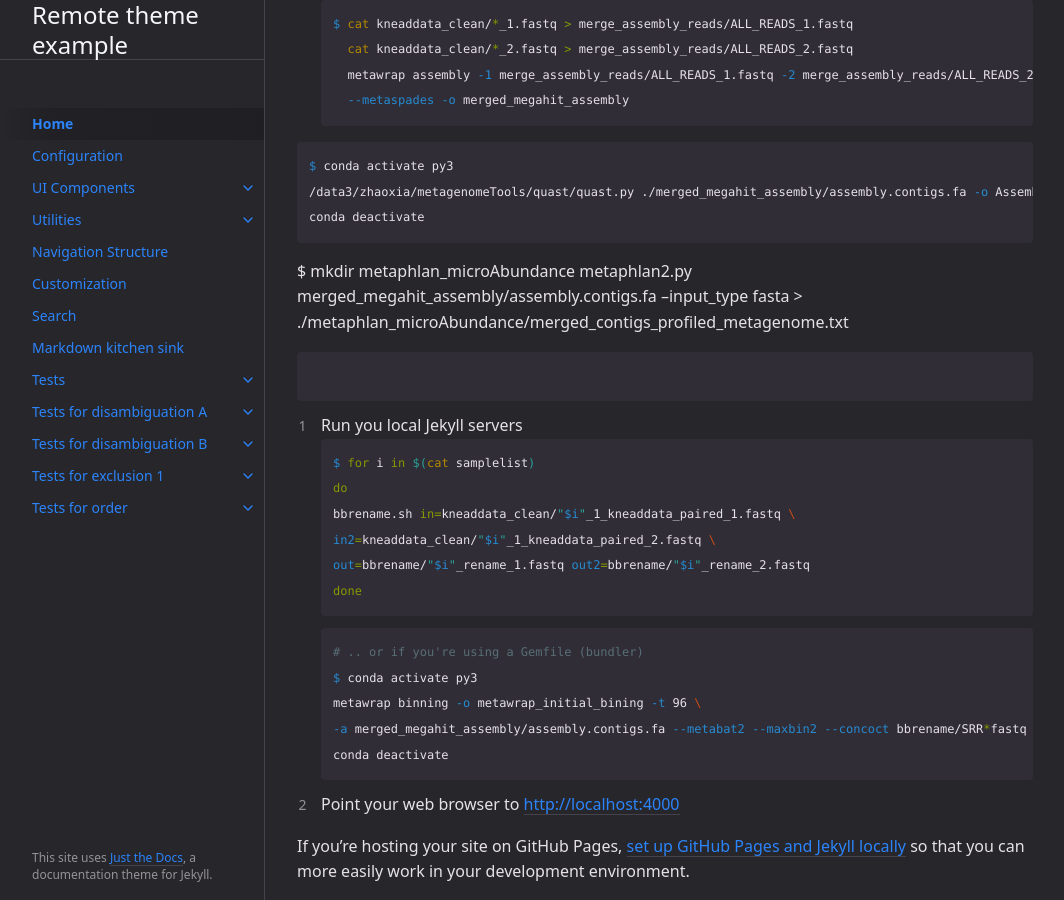
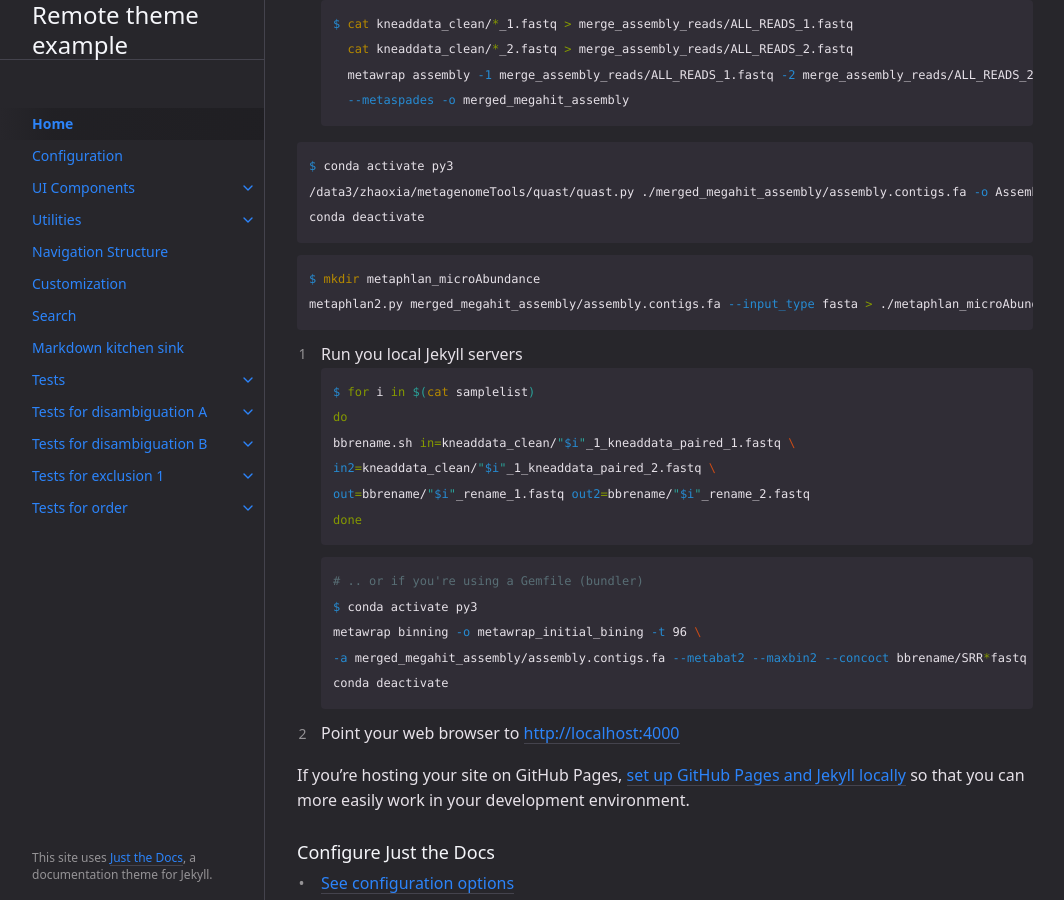
Before and after one commit to zhaoxia413/Metagenome_ICI, a Jekyll site: the page built from index.md, in a window 1280 px wide and 900 px high, scrolled down 1983 px. Shown: the whole window, without its empty margins (107-1171 px from the left). Built offline with Jekyll 4.4.1, drawn with Linux system fonts in a browser that asks for light colours.

````diff
--- a/index.md
+++ b/index.md
@@ -90,11 +90,10 @@ $ conda activate py3
 /data3/zhaoxia/metagenomeTools/quast/quast.py ./merged_megahit_assembly/assembly.contigs.fa -o Assembly_quast_evaluation/megahit-report
 conda deactivate
 ```
+
+```zsh
 $ mkdir metaphlan_microAbundance
 metaphlan2.py merged_megahit_assembly/assembly.contigs.fa --input_type fasta > ./metaphlan_microAbundance/merged_contigs_profiled_metagenome.txt
-
-```zsh
-
 ```
 
 3. Run you local Jekyll servers
````
